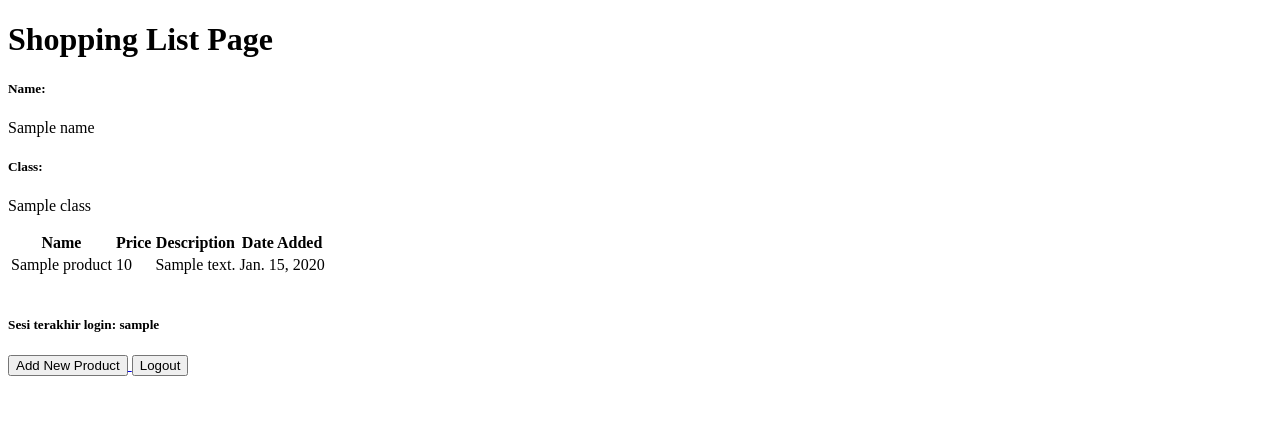
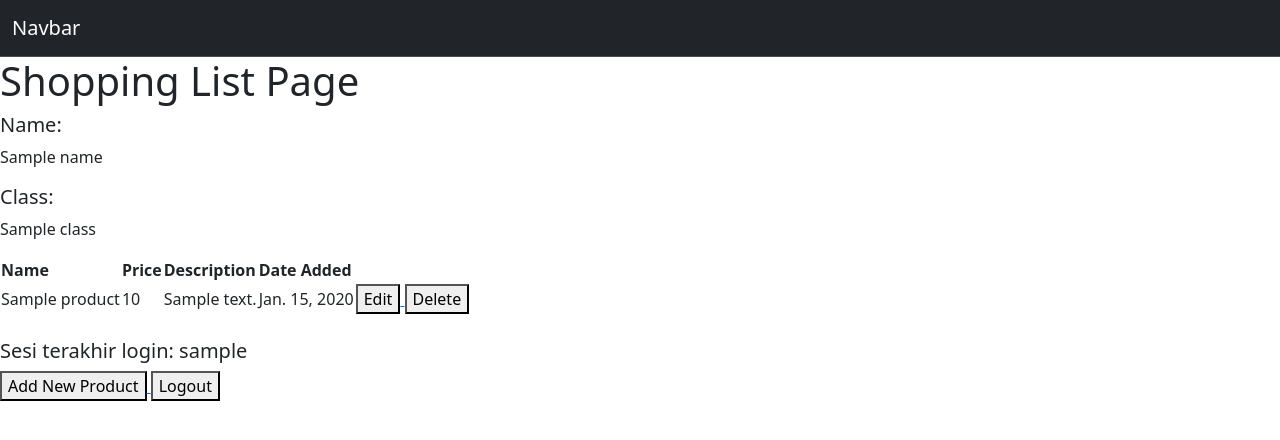
Before and after one commit to hanan-collab/shopping-list, a Django app: template main/templates/main.html in a window 1280 px wide. Shown: the top 440 px of the page. Run offline with Django 4.2, Linux system fonts and the light colour scheme; tables that the repository leaves empty hold one stand-in row (values such as "Sample post"); the template is opened without the code that fills it: values that come from a table or form of the project are taken from there, most other values are stand-ins (such as "Sample title", 1, 10 or a date in 2020).

Commit message:
Tutorial 4 kelar

```diff
--- a/main/templates/main.html
+++ b/main/templates/main.html
@@ -1,6 +1,13 @@
 {% extends 'base.html' %}
 
 {% block content %}
+    <nav class="navbar bg-dark border-bottom border-body" data-bs-theme="dark">
+        <!-- Navbar content -->
+        <div class="container-fluid">
+            <a class="navbar-brand" href="#">Navbar</a>
+        </div>
+    </nav>
+
     <h1>Shopping List Page</h1>
 
     <h5>Name:</h5>
@@ -25,6 +32,18 @@
                 <td>{{product.price}}</td>
                 <td>{{product.description}}</td>
                 <td>{{product.date_added}}</td>
+                <td>
+                    <a href="{% url 'main:edit_product' product.pk %}">
+                        <button>
+                            Edit
+                        </button>
+                    </a>
+                    <a href="{% url 'main:delete_product' product.pk %}">
+                        <button>
+                            Delete
+                        </button>
+                    </a>
+                </td>
             </tr>
         {% endfor %}
     </table>
@@ -45,4 +64,6 @@
         </button>
     </a>
 
+
+
 {% endblock content %}
--- a/main/urls.py
+++ b/main/urls.py
@@ -3,6 +3,8 @@
 from main.views import register #sesuaikan dengan nama fungsi yang dibuat
 from main.views import login_user #sesuaikan dengan nama fungsi yang dibuat
 from main.views import logout_user
+from main.views import edit_product
+from main.views import delete_product
 
 app_name = 'main'
 
@@ -14,4 +16,6 @@
     path('register/', register, name='register'), #sesuaikan dengan nama fungsi yang dibuat
     path('login/', login_user, name='login'),
     path('logout/', logout_user, name='logout'),
+    path('edit-product/<int:id>', edit_product, name='edit_product'),
+    path('delete/<int:id>', delete_product, name='delete_product'), # sesuaikan dengan nama fungsi yang dibuat
 ]
--- a/templates/base.html
+++ b/templates/base.html
@@ -2,13 +2,14 @@
 <!DOCTYPE html>
 <html lang="en">
     <head>
-        <meta charset="UTF-8" />
-        <meta
-            name="viewport"
-            content="width=device-width, initial-scale=1.0"
-        />
         {% block meta %}
+            <meta charset="UTF-8" />
+            <meta name="viewport" content="width=device-width, initial-scale=1">
         {% endblock meta %}
+        <link href="https://cdn.jsdelivr.net/npm/bootstrap@5.3.2/dist/css/bootstrap.min.css" rel="stylesheet" integrity="sha384-T3c6CoIi6uLrA9TneNEoa7RxnatzjcDSCmG1MXxSR1GAsXEV/Dwwykc2MPK8M2HN" crossorigin="anonymous">
+        <script src="https://code.jquery.com/jquery-3.6.0.min.js" integrity="sha384-KyZXEAg3QhqLMpG8r+J4jsl5c9zdLKaUk5Ae5f5b1bw6AUn5f5v8FZJoMxm6f5cH1" crossorigin="anonymous"></script>
+        <script src="https://cdn.jsdelivr.net/npm/@popperjs/core@2.11.8/dist/umd/popper.min.js" integrity="sha384-I7E8VVD/ismYTF4hNIPjVp/Zjvgyol6VFvRkX/vR+Vc4jQkC+hVqc2pM8ODewa9r" crossorigin="anonymous"></script>
+        <script src="https://cdn.jsdelivr.net/npm/bootstrap@5.3.2/dist/js/bootstrap.min.js" integrity="sha384-BBtl+eGJRgqQAUMxJ7pMwbEyER4l1g+O15P+16Ep7Q9Q+zqX6gSbd85u4mG4QzX+" crossorigin="anonymous"></script>
     </head>
 
     <body>
```
Also changed, not shown: main/templates/edit_product.html (added, +22 -0 lines), main/views.py (+23 -0 lines).
